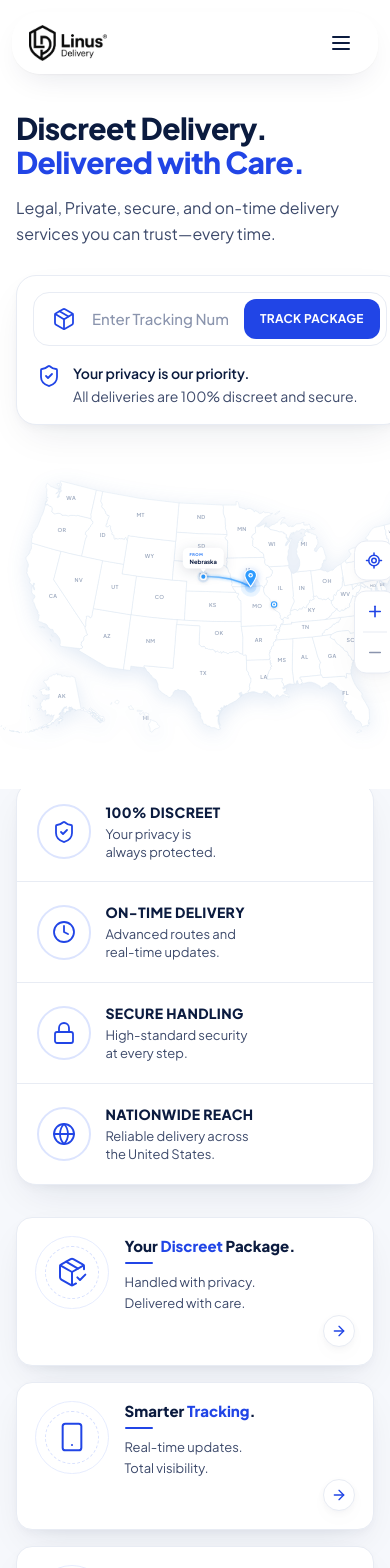
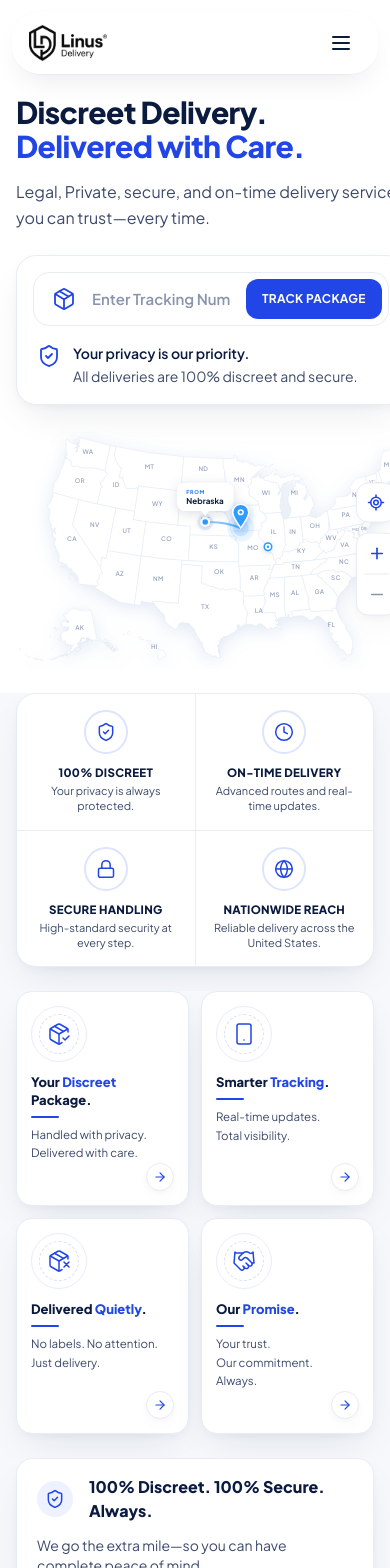
Before and after one commit to mmove3080-svg/linusrdy, a React (Vite) app: page / in a window 390 px wide. Shown: the top 1568 px of the page. Built offline with nearby package versions, Linux system fonts and the light colour scheme.

Commit message:
Add files via upload

```diff
--- a/index.html
+++ b/index.html
@@ -16,7 +16,7 @@
     <link rel="preconnect" href="https://fonts.googleapis.com" />
     <link rel="preconnect" href="https://fonts.gstatic.com" crossorigin />
     <link
-      href="https://fonts.googleapis.com/css2?family=Plus+Jakarta+Sans:wght@400;500;600;700;800&display=swap"
+      href="https://fonts.googleapis.com/css2?family=Plus+Jakarta+Sans:wght@400;600;700;800&display=swap"
       rel="stylesheet"
     />
   </head>
--- a/src/components/home/BottomBanner.tsx
+++ b/src/components/home/BottomBanner.tsx
@@ -7,7 +7,7 @@ import { ShieldCheck } from "lucide-react";
  */
 export function BottomBanner() {
   return (
-    <section aria-label="Our guarantee" className="shell pb-14">
+    <section aria-label="Our guarantee" className="shell pb-10 sm:pb-14 [content-visibility:auto] [contain-intrinsic-size:auto_140px]">
       <motion.div
         initial={{ opacity: 0, y: 20 }}
         whileInView={{ opacity: 1, y: 0 }}
--- a/src/components/home/FeatureStrip.tsx
+++ b/src/components/home/FeatureStrip.tsx
@@ -16,39 +16,45 @@ const FEATURES: Feature[] = [
 ];
 
 /**
- * Feature strip — four equal columns in a single rounded white bar,
- * circular outlined icons, vertical hairline separators, hover lift.
+ * Feature strip.
+ * Mobile: compact 2×2 grid (centered, stacked icon/text) — half the height
+ * of four stacked rows. Desktop: original single row of four.
+ * Hairline separators come from a 1px gap over the line color, which gives
+ * clean dividers in both directions at every breakpoint.
  */
 export function FeatureStrip() {
   return (
-    <section aria-label="Service guarantees" className="shell -mt-2 pb-8">
+    <section aria-label="Service guarantees" className="shell pb-6 sm:pb-8 [content-visibility:auto] [contain-intrinsic-size:auto_320px]">
       <motion.div
         initial={{ opacity: 0, y: 24 }}
         whileInView={{ opacity: 1, y: 0 }}
         viewport={{ once: true, margin: "-60px" }}
         transition={{ duration: 0.6, ease: [0.16, 1, 0.3, 1] }}
-        className="card grid grid-cols-1 divide-y divide-canvas-line sm:grid-cols-2 sm:divide-y-0 lg:grid-cols-4 lg:divide-x"
+        className="card overflow-hidden"
       >
+        <div className="grid grid-cols-2 gap-px bg-canvas-line lg:grid-cols-4">
           {FEATURES.map(({ icon: Icon, title, lines }) => (
             <div
               key={title}
-            className="group flex items-center gap-3.5 px-5 py-5 transition-transform duration-200 hover:-translate-y-0.5 sm:px-6"
+              className="group flex flex-col items-center gap-2.5 bg-white px-3 py-4 text-center transition-transform duration-200 hover:-translate-y-0.5 sm:flex-row sm:items-center sm:gap-3.5 sm:px-5 sm:py-5 sm:text-left"
             >
-            <span className="flex h-[3.4rem] w-[3.4rem] shrink-0 items-center justify-center rounded-full border-2 border-brand-100 bg-white text-brand-600 transition-colors duration-200 group-hover:border-brand-300">
-              <Icon className="h-6 w-6" strokeWidth={1.8} aria-hidden="true" />
+              <span className="flex h-11 w-11 shrink-0 items-center justify-center rounded-full border-2 border-brand-100 bg-white text-brand-600 transition-colors duration-200 group-hover:border-brand-300 sm:h-[3.4rem] sm:w-[3.4rem]">
+                <Icon className="h-5 w-5 sm:h-6 sm:w-6" strokeWidth={1.8} aria-hidden="true" />
               </span>
               <div>
-              <h3 className="text-sm font-extrabold uppercase tracking-wide text-ink">
+                <h3 className="text-[11.5px] font-extrabold uppercase tracking-wide text-ink sm:text-sm">
                   {title}
                 </h3>
-              <p className="mt-1 text-[13px] leading-snug text-ink-soft">
+                <p className="mt-0.5 text-[11px] leading-snug text-ink-soft sm:mt-1 sm:text-[13px]">
                   {lines[0]}
-                <br />
+                  <br className="hidden sm:block" />
+                  <span className="sm:hidden"> </span>
                   {lines[1]}
                 </p>
               </div>
             </div>
           ))}
+        </div>
       </motion.div>
     </section>
   );
--- a/src/components/home/Hero.tsx
+++ b/src/components/home/Hero.tsx
@@ -28,9 +28,9 @@ export function Hero({ onTrack, trackingLoading }: HeroProps) {
     <section
       id={SECTION_IDS.home}
       aria-label="Home"
-      className="relative overflow-hidden bg-white pb-8 pt-28 sm:pt-32"
+      className="relative overflow-hidden bg-white pb-6 pt-24 sm:pb-8 sm:pt-32"
     >
-      <div className="shell relative grid items-center gap-8 lg:grid-cols-[0.42fr_0.58fr]">
+      <div className="shell relative grid items-center gap-6 lg:grid-cols-[0.42fr_0.58fr] lg:gap-8">
         {/* ── Left column ── */}
         <div className="relative z-10">
           <motion.h1
@@ -61,7 +61,7 @@ export function Hero({ onTrack, trackingLoading }: HeroProps) {
             animate="show"
             custom={2}
             id={SECTION_IDS.track}
-            className="mt-7 scroll-mt-28"
+            className="mt-6 scroll-mt-28 sm:mt-7"
           >
             <TrackingCard onTrack={onTrack} loading={trackingLoading} />
           </motion.div>
@@ -72,7 +72,7 @@ export function Hero({ onTrack, trackingLoading }: HeroProps) {
           initial={{ opacity: 0, scale: 0.98 }}
           animate={{ opacity: 1, scale: 1 }}
           transition={{ delay: 0.2, duration: 0.8, ease: [0.16, 1, 0.3, 1] }}
-          className="relative h-[300px] w-full sm:h-[380px] lg:h-[460px]"
+          className="relative h-[240px] w-full sm:h-[380px] lg:h-[460px]"
         >
           <USDeliveryMap />
         </motion.div>
--- a/src/components/home/InfoCards.tsx
+++ b/src/components/home/InfoCards.tsx
@@ -42,15 +42,17 @@ const CARDS: InfoCard[] = [
 ];
 
 /**
- * Four equal info cards: illustration area, headline with blue accent word,
- * short blue underline, description lines, circular arrow button bottom-right.
+ * Info cards.
+ * Mobile: 2×2 grid of compact vertical cards (icon above text) so the
+ * section takes a quarter of the height of four stacked wide cards.
+ * Desktop: original horizontal cards in a row of four.
  */
 export function InfoCards() {
   const scrollTo = useSmoothScroll();
 
   return (
-    <section aria-label="Highlights" className="shell pb-8">
-      <div className="grid grid-cols-1 gap-4 sm:grid-cols-2 xl:grid-cols-4">
+    <section aria-label="Highlights" className="shell pb-6 sm:pb-8 [content-visibility:auto] [contain-intrinsic-size:auto_520px]">
+      <div className="grid grid-cols-2 gap-3 sm:gap-4 xl:grid-cols-4">
         {CARDS.map(({ icon: Icon, headline, lines, targetId, focusTracking }, i) => (
           <motion.article
             key={headline.join("")}
@@ -58,29 +60,29 @@ export function InfoCards() {
             whileInView={{ opacity: 1, y: 0 }}
             viewport={{ once: true, margin: "-40px" }}
             transition={{ delay: i * 0.08, duration: 0.55, ease: [0.16, 1, 0.3, 1] }}
-            className="card group relative flex gap-4 rounded-2xl p-[1.125rem] transition-all duration-300 hover:-translate-y-1 hover:shadow-lift"
+            className="card group relative flex flex-col gap-3 rounded-2xl p-3.5 transition-all duration-300 hover:-translate-y-1 hover:shadow-lift sm:flex-row sm:gap-4 sm:p-[1.125rem]"
           >
             {/* Illustration */}
-            <div className="relative flex h-[4.6rem] w-[4.6rem] shrink-0 items-center justify-center">
+            <div className="relative flex h-14 w-14 shrink-0 items-center justify-center sm:h-[4.6rem] sm:w-[4.6rem]">
               <span
                 aria-hidden="true"
                 className="absolute inset-0 rounded-full border border-brand-100 opacity-70 transition-transform duration-300 group-hover:scale-110"
               />
               <span
                 aria-hidden="true"
-                className="absolute inset-2.5 rounded-full border border-dashed border-brand-200 opacity-60"
+                className="absolute inset-2 rounded-full border border-dashed border-brand-200 opacity-60 sm:inset-2.5"
               />
-              <Icon className="relative h-8 w-8 text-brand-600" strokeWidth={1.5} aria-hidden="true" />
+              <Icon className="relative h-6 w-6 text-brand-600 sm:h-8 sm:w-8" strokeWidth={1.5} aria-hidden="true" />
             </div>
 
             <div className="flex min-w-0 flex-1 flex-col">
-              <h3 className="text-[15px] font-extrabold leading-snug text-ink">
+              <h3 className="text-[13px] font-extrabold leading-snug text-ink sm:text-[15px]">
                 {headline[0]}
                 <span className="text-brand-600">{headline[1]}</span>
                 {headline[2]}
               </h3>
               <span aria-hidden="true" className="mt-1.5 h-0.5 w-7 rounded-full bg-brand-600" />
-              <p className="mt-2 text-[13px] leading-relaxed text-ink-soft">
+              <p className="mt-2 text-[11.5px] leading-relaxed text-ink-soft sm:text-[13px]">
                 {lines.map((line) => (
                   <span key={line} className="block">
                     {line}
@@ -94,9 +96,9 @@ export function InfoCards() {
                   scrollTo(targetId, focusTracking ? requestTrackingFocus : undefined)
                 }
                 aria-label={`Learn more: ${headline.join("")}`}
-                className="mt-auto flex h-8 w-8 items-center justify-center self-end rounded-full border border-canvas-line bg-white text-brand-600 shadow-soft transition-all duration-200 hover:bg-brand-600 hover:text-white group-hover:translate-x-0.5"
+                className="mt-auto flex h-7 w-7 items-center justify-center self-end rounded-full border border-canvas-line bg-white text-brand-600 shadow-soft transition-all duration-200 hover:bg-brand-600 hover:text-white group-hover:translate-x-0.5 sm:h-8 sm:w-8"
               >
-                <ArrowRight className="h-4 w-4" strokeWidth={2} />
+                <ArrowRight className="h-3.5 w-3.5 sm:h-4 sm:w-4" strokeWidth={2} />
               </button>
             </div>
           </motion.article>
--- a/src/components/home/map/USDeliveryMap.tsx
+++ b/src/components/home/map/USDeliveryMap.tsx
@@ -38,6 +38,19 @@ function USDeliveryMapInner() {
   const [camera, setCamera] = useState({ scale: 1, tx: 0, ty: 0 });
   const dragState = useRef<{ startX: number; startY: number; tx: number; ty: number } | null>(null);
   const svgRef = useRef<SVGSVGElement>(null);
+
+  // ── Mobile readability/perf: scale markers, cards, labels up on small
+  // screens (the SVG shrinks ~2.5x there) and skip the costly glow filter. ──
+  const [k, setK] = useState(1);
+  const kRef = useRef(1);
+  useEffect(() => {
+    const mq = window.matchMedia("(max-width: 640px)");
+    const apply = () => setK(mq.matches ? 1.55 : 1);
+    apply();
+    mq.addEventListener("change", apply);
+    return () => mq.removeEventListener("change", apply);
+  }, []);
+  kRef.current = k;
 
   const reduced = useMemo(
     () =>
@@ -85,7 +98,7 @@ function USDeliveryMapInner() {
       pathEl.setAttribute("stroke-dashoffset", String(length * (1 - eased)));
       const pt = pathEl.getPointAtLength(length * eased);
       beaconPos.current = { x: pt.x, y: pt.y };
-      pin.setAttribute("transform", `translate(${pt.x}, ${pt.y})`);
+      pin.setAttribute("transform", `translate(${pt.x}, ${pt.y}) scale(${kRef.current})`);
       pin.style.opacity = t > 0.02 && t < 0.99 ? "1" : "0";
 
       if (t < 1) {
@@ -242,7 +255,7 @@ function USDeliveryMapInner() {
                   x={s.cx}
                   y={s.cy}
                   textAnchor="middle"
-                  fontSize={small ? 7.5 : 12}
+                  fontSize={(small ? 7.5 : 12) * (k > 1 ? 1.3 : 1)}
                   fontWeight={600}
                   fill="#9AA7BD"
                   letterSpacing="0.06em"
@@ -259,25 +272,32 @@ function USDeliveryMapInner() {
             d={journey.path}
             fill="none"
             stroke="url(#route-stroke)"
-            strokeWidth="3.6"
+            strokeWidth={3.6 * k}
             strokeLinecap="round"
-            filter="url(#route-glow)"
+            filter={k > 1 ? undefined : "url(#route-glow)"}
           />
 
-          <OriginMarker x={journey.origin.x} y={journey.origin.y} />
+          <g transform={`translate(${journey.origin.x} ${journey.origin.y}) scale(${k})`}>
+            <OriginMarker x={0} y={0} />
+          </g>
           <StatusCard
             x={journey.origin.x}
             y={originLabelY}
             label="From"
             value={journey.originState}
             accent="blue"
+            k={k}
           />
 
           {phase === "traveling" ? (
-            <DestinationMarker x={destX} y={destY} />
+            <g transform={`translate(${destX} ${destY}) scale(${k})`}>
+              <DestinationMarker x={0} y={0} />
+            </g>
           ) : (
             <>
-              <DeliveredMarker x={destX} y={destY} />
+              <g transform={`translate(${destX} ${destY}) scale(${k})`}>
+                <DeliveredMarker x={0} y={0} />
+              </g>
               <StatusCard
                 x={destX}
                 y={destY}
@@ -285,6 +305,7 @@ function USDeliveryMapInner() {
                 value={`${journey.dest.city}, ${journey.dest.state}`}
                 accent="green"
                 fadeIn
+                k={k}
               />
             </>
           )}
--- a/src/components/tracking/TrackingCard.tsx
+++ b/src/components/tracking/TrackingCard.tsx
@@ -54,7 +54,7 @@ export function TrackingCard({ onTrack, loading = false }: TrackingCardProps) {
           value={value}
           onChange={(e) => setValue(e.target.value)}
           onKeyDown={(e) => e.key === "Enter" && submit()}
-          className="min-w-0 flex-1 bg-transparent px-2 text-[15px] font-medium text-ink outline-none ring-0 placeholder:text-ink-faint focus-visible:ring-0"
+          className="min-w-0 flex-1 bg-transparent px-2 text-[15px] font-semibold text-ink outline-none ring-0 placeholder:text-ink-faint focus-visible:ring-0"
         />
         <button
           type="button"
```
Also changed, not shown: src/components/home/map/StatusCard.tsx (+16 -14 lines). Lines whose indentation alone changed are shown as unchanged.
